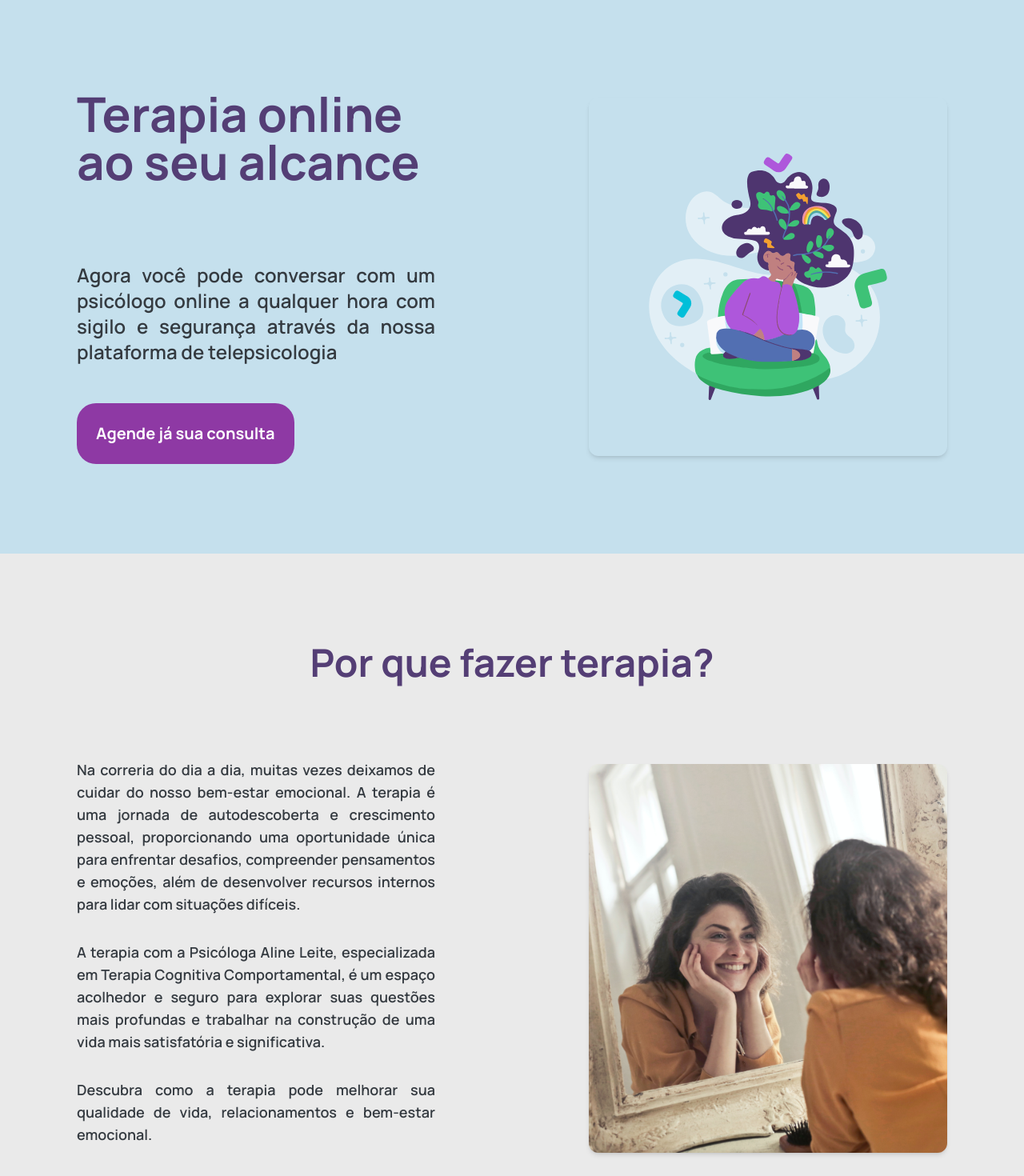
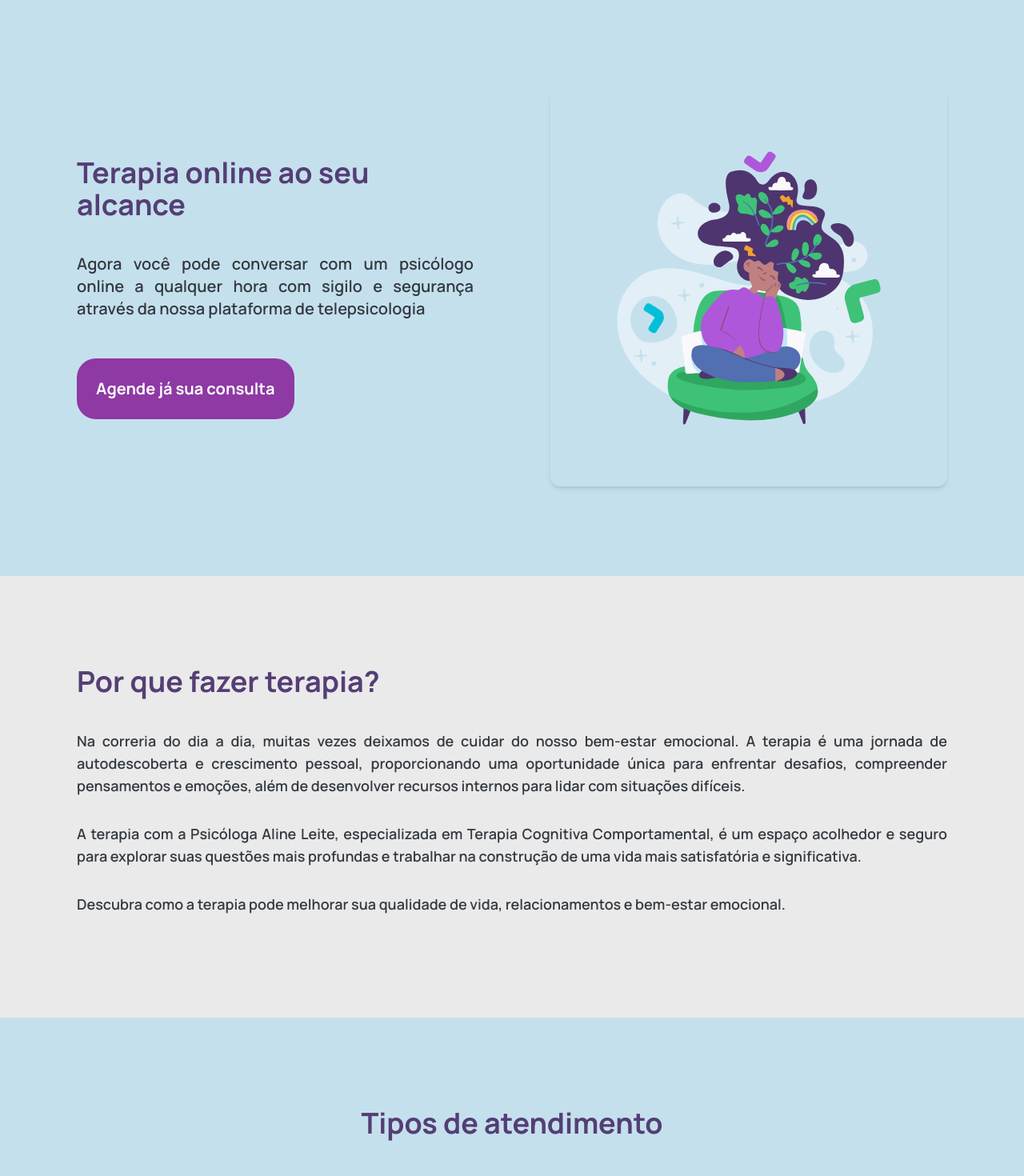
Before and after one commit to pnnog/psi-landing-page, a React (Vite) app: page / in a window 1280 px wide. Shown: the top 1470 px of the page at 80% size. Built offline with nearby package versions, Linux system fonts and the light colour scheme.

Commit message:
fix spaces

```diff
--- a/src/App.jsx
+++ b/src/App.jsx
@@ -8,6 +8,7 @@ import SectionImage from "components/SectionImage"
 
 import happyWoman from 'assets/images/happy-woman.png'
 import aline from 'assets/images/aline.png'
+import Button from "components/Button"
 
 
 function App() {
@@ -17,11 +18,12 @@ function App() {
     <>
       <Banner/>
 
-      <SectionModel id='porque-fazer-terapia' color="bg-psi-gray">
-        <Title align="text-center" size="medium"> Por que fazer terapia?</Title>
+      <SectionModel id='porque-fazer-terapia' color="gray">
 
-          <Grid>
-            <div>
+          {/* <Grid>  */}
+            {/* <div> */}
+              <Title  size="medium"> Por que fazer terapia?</Title>
+
               <Paragraph space='mb-8'>
                 Na correria do dia a dia, muitas vezes deixamos de cuidar do nosso bem-estar emocional. A terapia é uma jornada de autodescoberta e crescimento pessoal, proporcionando uma oportunidade única para enfrentar desafios, compreender pensamentos e emoções, além de desenvolver recursos internos para lidar com situações difíceis.
               </Paragraph>
@@ -30,35 +32,33 @@ function App() {
                   A terapia com a Psicóloga Aline Leite, especializada em Terapia Cognitiva Comportamental, é um espaço acolhedor e seguro para explorar suas questões mais profundas e trabalhar na construção de uma vida mais satisfatória e significativa.
               </Paragraph>
 
-              <Paragraph >
+              <Paragraph>
                 Descubra como a terapia pode melhorar sua qualidade de vida, relacionamentos e bem-estar emocional.
               </Paragraph>
-            </div>
-            <SectionImage src={happyWoman} alt='Mulher sorrindo olhando para o espelho'/>
-          </Grid>
+            {/* </div> */}
+
+            {/* <SectionImage src={happyWoman} alt='Mulher sorrindo olhando para o espelho'/> */}
+          {/* </Grid> */}
 
       </SectionModel>
 
-      <SectionModel id='tipos-de-atendimento' color="bg-psi-blue">
-        <Title align='text-center' size="medium"> Tipos de atendimento</Title>
+      <SectionModel id='tipos-de-atendimento' color="blue">
+        <Title center size="large"> Tipos de atendimento</Title>
         <Cards />
       </SectionModel>
 
-      <SectionModel id='sobre' color="bg-psi-gray">
-      <Title align='text-center' size="medium"> Quem é Aline?</Title>
+      <SectionModel id='sobre' color="gray">
 
         <Grid>
           <div>
+            <Title align='text-center' size="medium"> Quem é Aline?</Title>
+
             <Paragraph space='mb-8'>
               Aline Leite é uma psicóloga dedicada e altamente qualificada, com especialização em Terapia Cognitiva Comportamental. Sua paixão pelo trabalho com a saúde mental é evidente em cada interação com seus pacientes. Com anos de experiência, ela construiu uma reputação sólida como uma profissional empática e competente.
             </Paragraph>
 
             <Paragraph space='mb-8'>
               Aline acredita que cada indivíduo é único, e é por isso que sua abordagem terapêutica é sempre personalizada para atender às necessidades específicas de cada cliente. Sua empatia genuína permite que ela compreenda as angústias e os desafios enfrentados por seus pacientes, criando um ambiente de acolhimento e compreensão.
-            </Paragraph>
-
-            <Paragraph space='mb-8'>
-              Seu conhecimento aprofundado em Terapia Cognitiva Comportamental permite que ela ajude seus pacientes a identificar padrões de pensamentos negativos e comportamentos disfuncionais, trabalhando juntos para desenvolver estratégias eficazes para superar obstáculos e alcançar objetivos
             </Paragraph>
 
             <Paragraph>
@@ -74,25 +74,19 @@ function App() {
 
       </SectionModel>
 
-      <SectionModel id='formulario' color="bg-psi-purple-300">
-        <Title color="text-psi-white" align='text-center'> Agende sua consulta </Title>
+      <SectionModel  id='formulario' color="purple">
+        <Title color="white" center size="large"> Agende sua consulta </Title>
 
-        <form className="bg-psi-gray p-4 rounded-md ">
+        <form className="bg-psi-gray p-4 rounded-md max-w-3xl mx-auto ">
 
           <div className="m-4 flex flex-col gap-2 ">
-            <label htmlFor="" >Nome</label>
-            <input type="text"  placeholder="Digite seu nome" className="p-4 h-12 w-full"  />
+            <label htmlFor="nome" >Nome</label>
+            <input id="nome" required type="text"  placeholder="Digite seu nome"  className="p-4 h-12 w-full rounded-md outline-none border-2  focus:invalid:border-red-500 focus:border-green-500"/>
           </div>
 
-          <div className="m-4 flex flex-col gap-2">
-            <label htmlFor="">Nome</label>
-            <input type="text"  placeholder="Digite seu nome" className="p-4"  />
-          </div>
 
-          <div className="m-4 flex flex-col gap-2">
-            <label htmlFor="" >Nome</label>
-            <input type="text"  placeholder="Digite seu nome" className="p-4"  />
-          </div>
+
+
 
         </form>
       </SectionModel>
--- a/src/components/Banner/index.jsx
+++ b/src/components/Banner/index.jsx
@@ -2,26 +2,23 @@ import bannerImage from "assets/images/banner.svg"
 import Button from "components/Button"
 import Grid from "components/Grid"
 import SectionImage from "components/SectionImage"
+import SectionModel from "components/SectionModel"
 import Title from "components/Tittle"
 
 const Banner  = () =>{
   return(
 
-    <div id="banner" className='bg-psi-blue py-28 px-6 md:px-12 lg:px-24 min-h-[600px]'>
+      <SectionModel id='banner' color="blue">
         <Grid>
           <div id="banner-texts">
               <Title size="large">Terapia online ao seu alcance  </Title>
-              <p className=' lg:text-2xl text-psi-black font-semibold text-justify mb-12 '> Agora você pode conversar com um psicólogo online a qualquer hora com sigilo e segurança através da nossa plataforma de telepsicologia </p>
+              <p className=' text-base lg:text-xl text-psi-black font-semibold text-justify mb-12 '> Agora você pode conversar com um psicólogo online a qualquer hora com sigilo e segurança através da nossa plataforma de telepsicologia </p>
               <Button>Agende já sua consulta</Button>
           </div>
 
-          <div id="banner-image" className="hidden lg:block lg:w-full ">
             <SectionImage src={bannerImage} alt='Imagem do Banner'/>
-          </div>
         </Grid>
-    </div>
-
-
+      </SectionModel>
   )
 }
 
--- a/src/components/Cards/Card/index.jsx
+++ b/src/components/Cards/Card/index.jsx
@@ -19,9 +19,6 @@ const getIcon = (name)=>{
     return icon[name]
 }
 
-
-
-
 const Card = ({icon, title, text}) =>{
 
 
--- a/src/components/Cards/index.jsx
+++ b/src/components/Cards/index.jsx
@@ -4,7 +4,7 @@ import cards from 'components/Cards/data.json'
 const Cards = () =>{
     return (
 
-      <ul className="grid grid-cols-1 sm:grid-cols-2 lg:grid-cols-3 gap-16 sm:gap-32 ">
+      <ul className="grid grid-cols-1 sm:grid-cols-2 lg:grid-cols-3 gap-16 sm:gap-32 pt-4 lg:pt-8 ">
         {cards.map(card=> (
           <li key={card.title}>
             <article> {<Card {...card}/>} </article>
--- a/src/components/Grid/index.jsx
+++ b/src/components/Grid/index.jsx
@@ -1,6 +1,6 @@
 const Grid = ({children}) =>{
     return (
-        <div id="grid-default" className="grid grid-cols-1 lg:grid-cols-2 gap-16 lg:gap-48 items-center justify-items-center">
+        <div id="grid-default" className="grid grid-cols-1 md:grid-cols-2 gap-16 md:gap-24 justify-items-center items-center">
             {children}
         </div>
     )
--- a/src/components/Paragraph/index.jsx
+++ b/src/components/Paragraph/index.jsx
@@ -1,5 +1,13 @@
 const Paragraph = ({color ='black', children, space='mb-4'}) =>{
-    return <p className={`text-base lg:text-lg text-psi-${color} font-semibold text-justify ${space}`}> {children}</p>
+    return (
+    <p className ={`
+        text-base lg:text-lg
+        font-semibold text-justify
+        ${color=='black'&& 'text-psi-black'}
+        ${color=='white'&& 'text-psi-white'}
+        ${space}`}>
+            {children}
+    </p>)
 }
 
 export default Paragraph
--- a/src/components/SectionImage/index.jsx
+++ b/src/components/SectionImage/index.jsx
@@ -1,6 +1,6 @@
 const SectionImage = ({src, alt}) =>{
     return (
-        <img id="section-image" src={src} alt={alt} className="rounded-xl max-h-[600px] shadow-md hover:scale-105 transition-transform duration-700 lg:justify-self-end" />
+        <img id="section-image" src={src} alt={alt} className="rounded-xl max-h-[600px] md:shadow-md hover:scale-105 transition-transform duration-700 lg:justify-self-end rounded-full" />
     )
 }
 
--- a/src/components/SectionModel/index.jsx
+++ b/src/components/SectionModel/index.jsx
@@ -1,7 +1,14 @@
-const SectionModel = ({color='bg-psi-blue', children, id}) =>{
+const SectionModel = ({children, id, nospace, color='blue'}) =>{
     return (
-        <section id={id} className={`${color}  py-28 px-6 md:px-12 lg:px-24 min-h-[300]`}>
-            {children}
+        <section id={id} className={`
+            ${color=='blue'? 'bg-psi-blue':''}
+            ${color=='purple'? 'bg-psi-purple-300':''}
+            ${color=='gray'? 'bg-psi-gray':''}
+            ${nospace? '':'px-12'}
+            md:px-12 lg:px-24 py-14 md:py-28 min-h-[300]`}>
+            <div className='max-w-7xl mx-auto'>
+                {children}
+            </div>
         </section>
     )
 }
--- a/src/components/Tittle/index.jsx
+++ b/src/components/Tittle/index.jsx
@@ -1,12 +1,15 @@
-const Title = ({color ='text-psi-purple-300', children, size ='normal', align}) =>{
+const Title = ({color ='purple', children, size ='normal', center, end}) =>{
     return (
 
         <h1 className = {`
-                ${color}
-                ${size === 'normal'? 'title' :''}
+
+                ${color=='purple'&& 'text-psi-purple-300'}
+                ${color=='white'&& 'text-psi-white'}
+                ${size === 'normal'? 'psi-title' :''}
                 ${size === 'medium'? 'title-md' :''}
                 ${size === 'large'? 'title-lg' :''}
-                ${!!align && align}
+                ${!!center && 'text-center'}
+                ${!!end && 'text-end'}
         `}>
             {children}
         </h1>
--- a/src/index.css
+++ b/src/index.css
@@ -5,18 +5,20 @@
 
 @layer components{
  .psi-button{
-   @apply cursor-pointer flex items-center justify-center  p-6 rounded-3xl bg-psi-purple-200 text-psi-white font-bold text-lg lg:text-xl transition-transform hover:animate-pulse hover:scale-105
+   @apply cursor-pointer flex items-center justify-center  mx-auto md:mx-0 p-6 rounded-3xl bg-psi-purple-200 text-psi-white font-bold text-lg lg:text-xl transition-transform hover:animate-pulse hover:scale-105
   }
 
-  .title{
-    @apply  text-3xl lg:text-4xl mb-6 lg:mb-12 font-medium
+  .psi-title{
+    @apply  text-3xl lg:text-4xl mb-6 lg:mb-10 font-medium
   }
 
   .title-md{
-    @apply  text-3xl lg:text-5xl mb-12 lg:mb-24 font-bold
+    @apply text-3xl lg:text-4xl mb-6 lg:mb-10 font-bold
   }
 
   .title-lg{
-    @apply  text-3xl lg:text-6xl mb-12 lg:mb-24 font-bold
+    @apply text-3xl lg:text-4xl mb-8 lg:mb-10 font-bold
   }
+
+
 }
```
